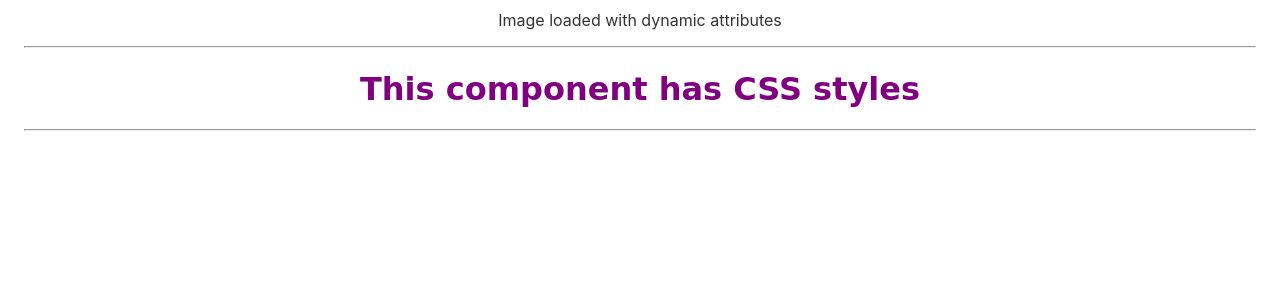
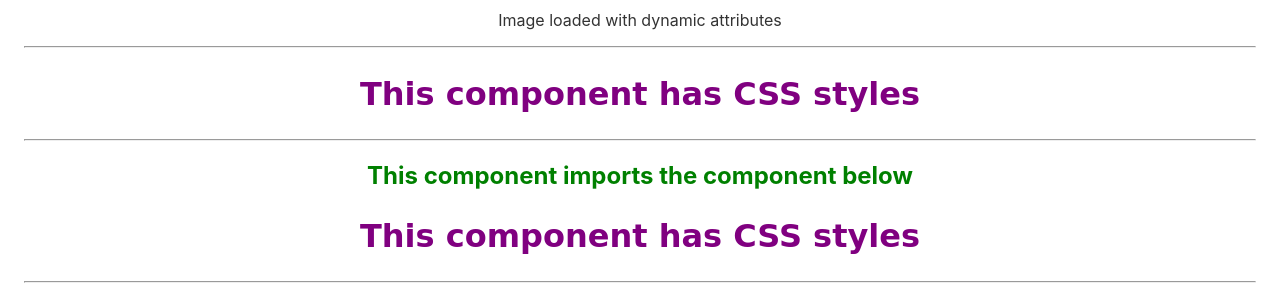
Before and after one commit to osotorrio/learning-svelte, a Svelte app: page / in a window 1280 px wide. Shown: the part 382-687 px from the top of the page. Built offline with nearby package versions, Linux system fonts and the light colour scheme.

Commit message:
1.Introduction e.Nested components

```diff
--- a/src/1-introduction/d-styling.svelte
+++ b/src/1-introduction/d-styling.svelte
@@ -1,8 +1,8 @@
-<h1>This component has CSS styles</h1>
+<h2>This component has CSS styles</h2>
 <hr />
 
 <style>
-  h1 {
+  h2 {
     color: purple;
     font-family: "Comic Sans MS", cursive;
     font-size: 2em;
--- /dev/null
+++ b/src/1-introduction/e-nested-components.svelte
@@ -0,0 +1,12 @@
+<script>
+  import Styling from "./d-styling.svelte";
+</script>
+
+<h2>This component imports the component below</h2>
+<Styling />
+
+<style>
+  h2 {
+    color: green;
+  }
+</style>
--- a/src/App.svelte
+++ b/src/App.svelte
@@ -3,6 +3,7 @@
   import AddingData from "./1-introduction/b-adding-data.svelte";
   import DynamicAttributes from "./1-introduction/c-dynamic-attributes.svelte";
   import Styling from "./1-introduction/d-styling.svelte";
+  import Nested from "./1-introduction/e-nested-components.svelte";
   export let name;
 </script>
 
@@ -16,6 +17,7 @@
   <AddingData />
   <DynamicAttributes />
   <Styling />
+  <Nested />
 </main>
 
 <style>
```
